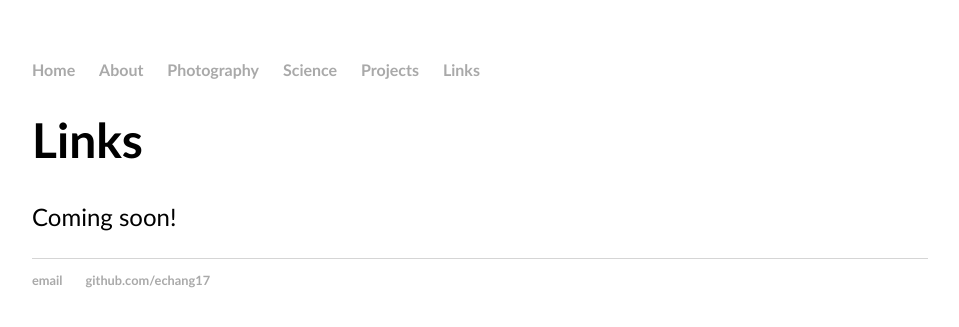
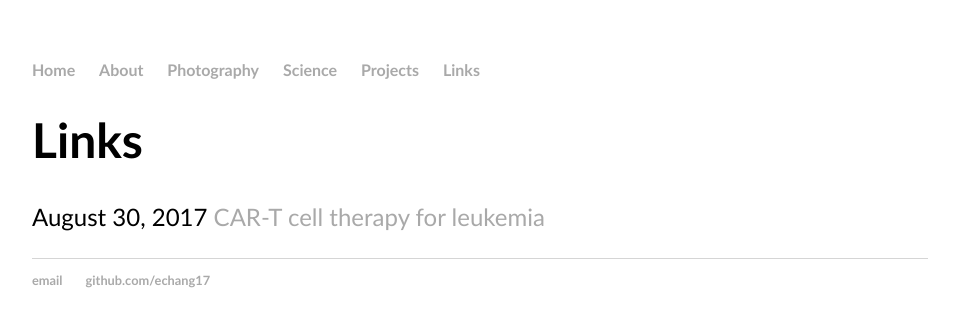
Before and after one commit to echang17/echang17.github.io, a Jekyll site: the page built from links/index.html, in a window 1280 px wide. Shown: the top 327 px of the page, without its empty margins (160-1119 px from the left). Built offline with Jekyll 4.4.1, drawn with Linux system fonts in a browser that asks for light colours.

Commit message:
Update index.html

```diff
--- a/links/index.html
+++ b/links/index.html
@@ -4,5 +4,5 @@ title: Links
 ---
 <div class="blurb">
   <h1>Links</h1>
-  <p>Coming soon!</p>
+  <p>August 30, 2017 <a href="http://www.fiercepharma.com/pharma/novartis-crosses-fda-finish-line-monumental-car-t-approval">CAR-T cell therapy for leukemia </a></p>
 </div>
```
